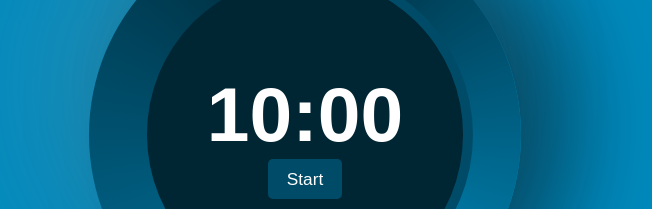
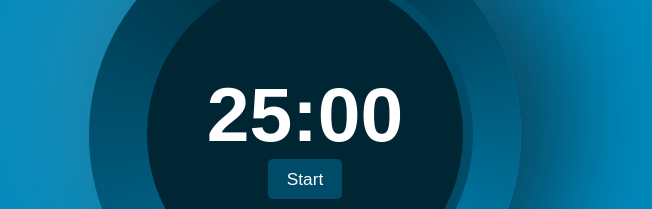
Before and after one commit to faldi17/pomodoro-timer-react, a React (Vite) app: page / in a window 1280 px wide. Shown: the part 236-445 px from the top of the page, without its empty margins (335-987 px from the left). Built offline with nearby package versions, Linux system fonts and the light colour scheme.

Commit message:
chage mode with click tags

```diff
--- /dev/null
+++ b/src/components/StateProvider.jsx
@@ -0,0 +1,46 @@
+import React, { createContext, useEffect, useState } from 'react'
+
+export const StateContext = createContext()
+
+const StateProvider = ({ children }) => {
+    const [workTime, setWorkTime] = useState(25 * 60)
+    const [shortBreakTime, setShortBreakTime] = useState(5 * 60)
+    const [longBreakTime, setLongBreakTime] = useState(30 * 60)
+
+    const [initTime, setInitTime] = useState(0)
+
+    const [activeTag, setActiveTag] = useState(0)
+    const [progress, setProgress] = useState(55)
+    const [time, setTime] = useState(0)
+    const [isActive, setIsActive] = useState(false)
+
+    useEffect(() => {
+        switch (activeTag) {
+            case 0:
+                setTime(workTime)
+                setInitTime(workTime)
+                break
+            case 1:
+                setTime(shortBreakTime)
+                setInitTime(shortBreakTime)
+                break
+            case 2:
+                setTime(longBreakTime)
+                setInitTime(longBreakTime)
+                break
+            default:
+                break
+        }
+    }, [activeTag, workTime, shortBreakTime, longBreakTime])
+
+    return (
+        <StateContext.Provider value={{
+            activeTag, setActiveTag,
+            progress, setProgress,
+            isActive, setIsActive,
+            time, setTime
+        }}>{children}</StateContext.Provider>
+    )
+}
+
+export default StateProvider
--- a/src/components/Tags/Tags.jsx
+++ b/src/components/Tags/Tags.jsx
@@ -1,8 +1,9 @@
-import { useState } from "react"
+import { useContext } from "react"
 import styled, { css } from "styled-components"
+import { StateContext } from "../StateProvider"
 
 const Tags = () => {
-  const [activeTag, setActiveTag] = useState(0)
+  const { activeTag, setActiveTag } = useContext(StateContext)
   const handleTagClick = (index) => {
     setActiveTag(index)
   }
--- a/src/components/Timer/CircularProgress/CircularProgress.jsx
+++ b/src/components/Timer/CircularProgress/CircularProgress.jsx
@@ -1,9 +1,10 @@
-import { useState } from 'react'
+import { useContext } from 'react'
 import styled from 'styled-components'
 import Clock from './Clock/Clock'
+import { StateContext } from '../../StateProvider'
 
 const CircularProgress = () => {
-    const [progress, setProgress] = useState(55)
+    const { progress, setProgress } = useContext(StateContext)
 
     return (
         <>
--- a/src/components/Timer/CircularProgress/Clock/Clock.jsx
+++ b/src/components/Timer/CircularProgress/Clock/Clock.jsx
@@ -1,9 +1,9 @@
-import { useEffect, useState } from 'react'
+import { useEffect, useContext } from 'react'
 import styled from 'styled-components'
+import { StateContext } from '../../../StateProvider'
 
 const Clock = () => {
-    const [time, setTime] = useState(600)
-    const [isActive, setIsActive] = useState(false)
+    const { time, setTime, isActive, setIsActive } = useContext(StateContext)
 
     useEffect(() => {
         if (isActive && time > 0) {
--- a/src/main.jsx
+++ b/src/main.jsx
@@ -2,6 +2,7 @@
 import { createRoot } from 'react-dom/client'
 import { createGlobalStyle, ThemeProvider } from 'styled-components'
 import App from './App.jsx'
+import StateProvider from './components/StateProvider.jsx'
 
 const GlobalStyle = createGlobalStyle`
   * {
@@ -32,9 +33,11 @@
 
 createRoot(document.getElementById('root')).render(
   <StrictMode>
-    <ThemeProvider theme={theme}>
-      <GlobalStyle />
-      <App />
-    </ThemeProvider>
+    <StateProvider>
+      <ThemeProvider theme={theme}>
+        <GlobalStyle />
+        <App />
+      </ThemeProvider>
+    </StateProvider>
   </StrictMode>
 )
```
